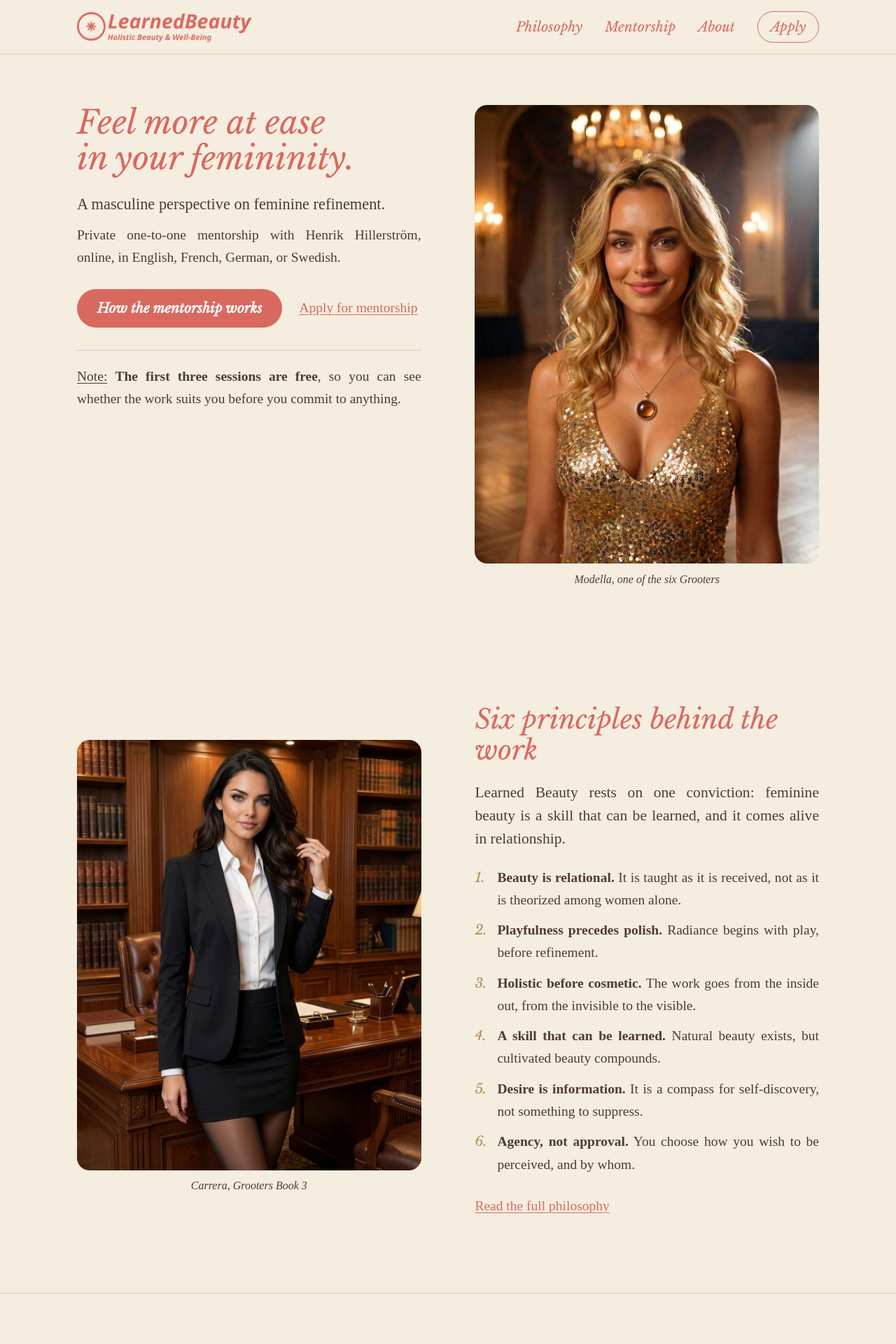
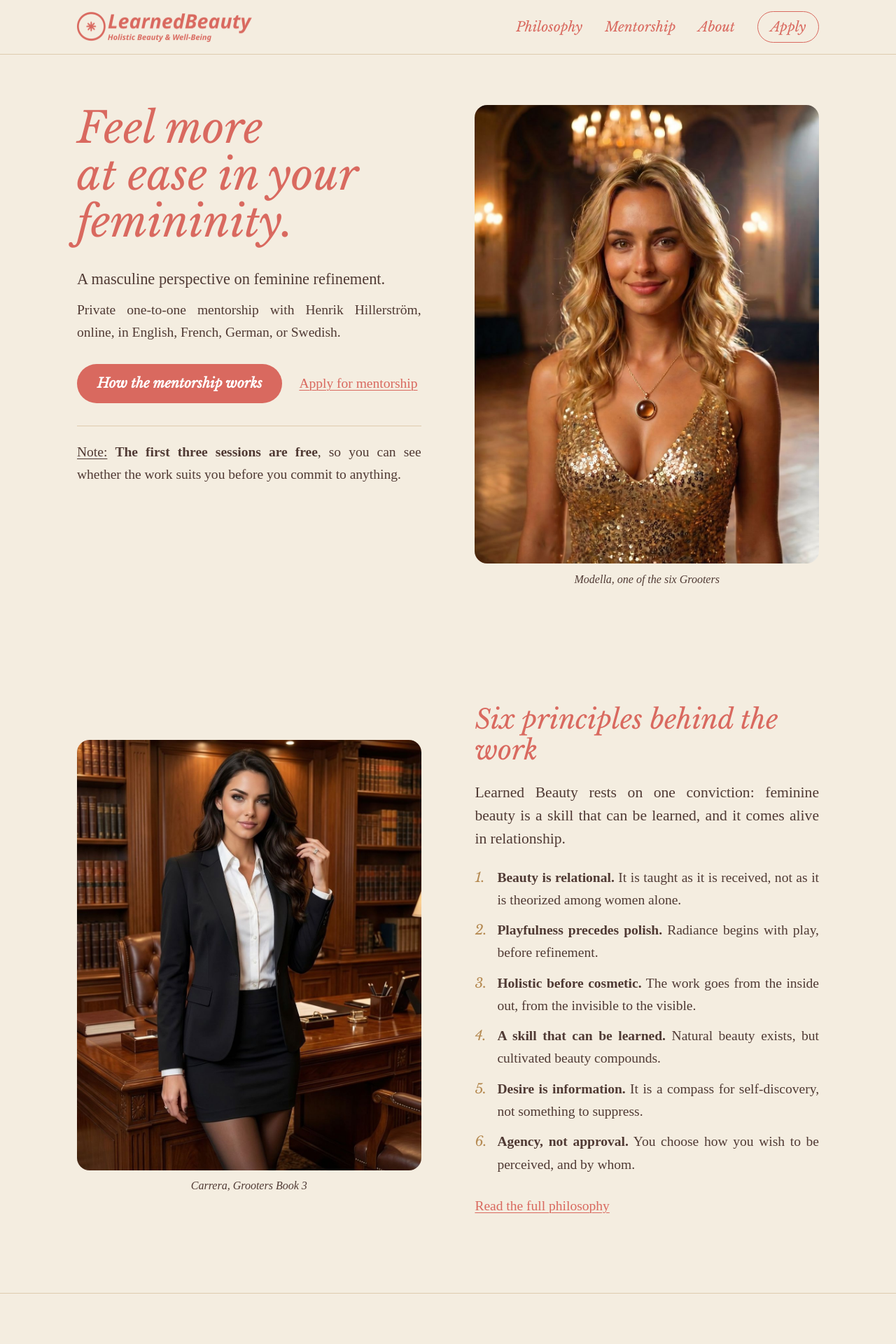
Before and after one commit to LoveAlgo/learnedbeauty, a Jekyll site: the page built from index.html, in a window 1280 px wide. Shown: the top 1920 px of the page at 70% size. Built offline with Jekyll 4.4.1, drawn with Linux system fonts in a browser that asks for light colours.

Commit message:
Update heading size option 1

```diff
--- a/assets/css/style.css
+++ b/assets/css/style.css
@@ -81,7 +81,6 @@ main img { border-radius: var(--radius); }
 
 /* Hero */
 .hero { padding: var(--page-top) 0 clamp(3rem, 6vw, 5rem); }
-.hero h1 { font-size: clamp(2.2rem, 3.6vw, 3.1rem); }
 .hero p { hyphens: manual; -webkit-hyphens: manual; }
 .hero-grid { display: grid; grid-template-columns: 1fr 1fr; gap: var(--col-gap); align-items: start; }
 .hero .sub { font-family: var(--text); font-size: clamp(1.3rem, 1.75vw, 1.45rem); line-height: 1.35; margin-bottom: .8rem; color: var(--cocoa); }
--- a/index.html
+++ b/index.html
@@ -5,7 +5,7 @@ title: Learned Beauty
 <section class="hero">
   <div class="wrap hero-grid">
     <div>
-      <h1>Feel more at ease<br>in your femininity.</h1>
+      <h1>Feel more<br>at ease in your<br>femininity.</h1>
       <p class="sub">A masculine perspective on feminine refinement.</p>
       <p class="details">Private one-to-one mentorship with Henrik Hillerström, online, in {{ site.data.settings.languages }}.</p>
       <div class="actions">
```
